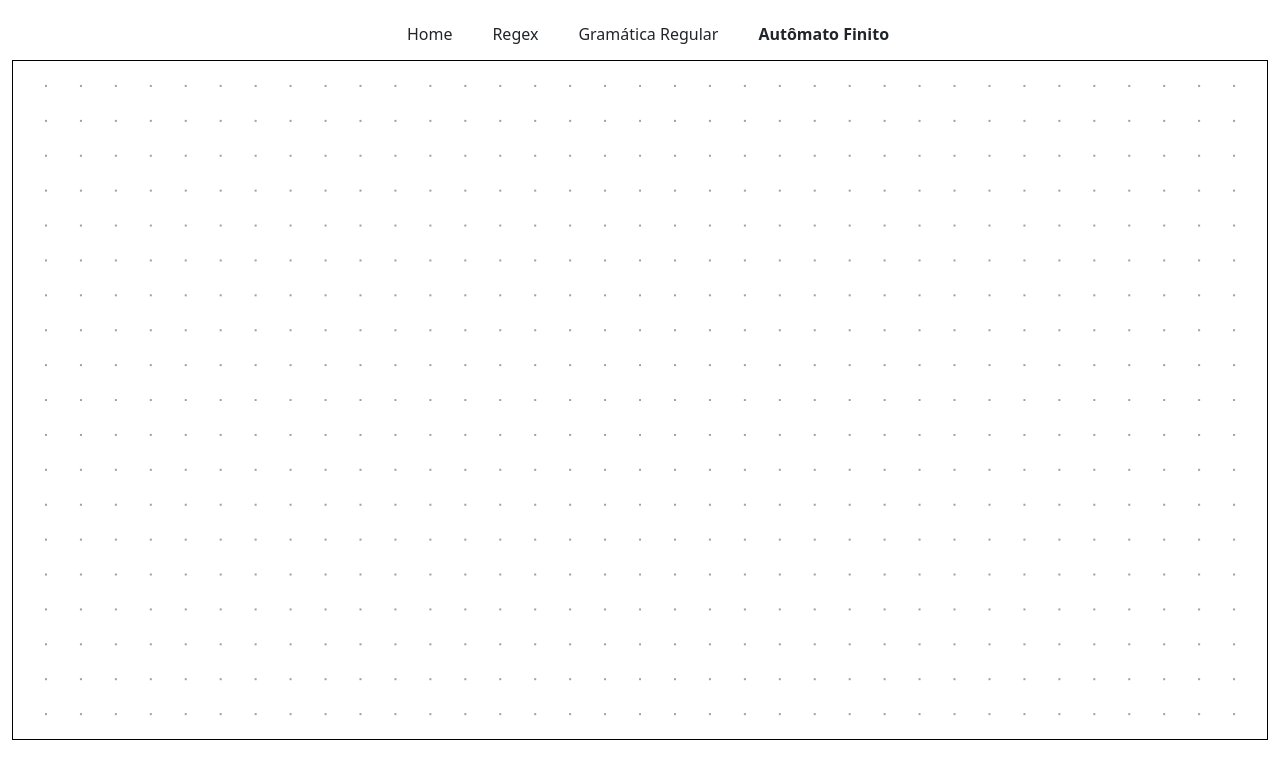
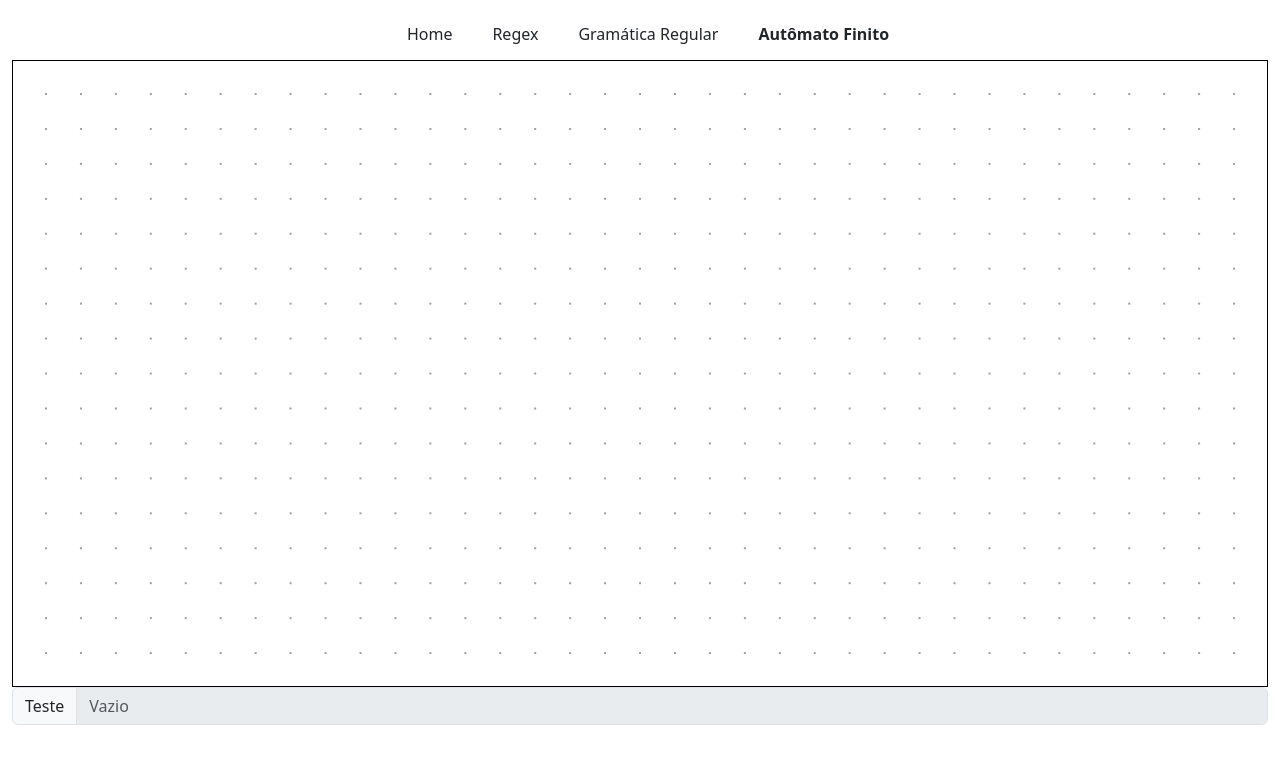
Before and after one commit to Igorjr19/clone-flap, a React (Vite) app: page /#/FiniteAutomata in a window 1280 px wide. Shown: the top 778 px of the page. Built offline with nearby package versions, Linux system fonts and the light colour scheme.

Commit message:
Create finite automata test

```diff
--- a/src/pages/finite-automata/finite-automata.tsx
+++ b/src/pages/finite-automata/finite-automata.tsx
@@ -1,5 +1,5 @@
 import React, { useEffect, useState } from 'react';
-import { Container, Dropdown } from 'react-bootstrap';
+import { Container, Dropdown, Form, InputGroup } from 'react-bootstrap';
 import Canvas from '../../components/canvas/canvas';
 
 const CIRCLE_RADIUS = 20;
@@ -59,6 +59,11 @@ const FiniteAutomata: React.FC<FiniteAutomataProps> = (
   const [showLabelInputPosition, setShowLabelInputPosition] =
     useState<Coordinate | null>(null);
   const [labelInputValue, setLabelInputValue] = useState<string>('');
+
+  const [input, setInput] = useState<string>('');
+  const [result, setResult] = useState<boolean>(false);
+  const [empty, setEmpty] = useState<boolean>(true);
+  const [disabled, setDisabled] = useState<boolean>(false);
 
   const handleContextMenu = (event: React.MouseEvent) => {
     event.preventDefault();
@@ -288,9 +293,7 @@ const FiniteAutomata: React.FC<FiniteAutomataProps> = (
     }
   };
 
-  const handleMouseUp = (
-    event: React.MouseEvent<HTMLCanvasElement, MouseEvent>,
-  ) => {
+  const handleMouseUp = () => {
     if (isAddingLink) {
       handleAddLinkEnd();
       return;
@@ -367,6 +370,10 @@ const FiniteAutomata: React.FC<FiniteAutomataProps> = (
   };
 
   useEffect(() => {
+    checkEnabled();
+  }, [circles, links]);
+
+  useEffect(() => {
     document.addEventListener('click', handleClickOutside);
     return () => {
       document.removeEventListener('click', handleClickOutside);
@@ -399,6 +406,56 @@ const FiniteAutomata: React.FC<FiniteAutomataProps> = (
 
   const isContextMenuOptionDisabled = !(selectedCircle.length > 0);
 
+  const checkEnabled = () => {
+    const initialState = circles.find((circle) => circle.isInitial);
+    const finalStates = circles.filter((circle) => circle.isFinal);
+    if (!initialState || finalStates.length === 0) {
+      setDisabled(true);
+      return;
+    }
+    setDisabled(false);
+  };
+
+  const finiteAutomataTest = (input: string) => {
+    const initialState = circles.find((circle) => circle.isInitial);
+    if (!initialState) {
+      return false;
+    }
+    const finalStates = circles.filter((circle) => circle.isFinal);
+    let currentState = initialState;
+    const linksMap = new Map<number, Link[]>();
+    links.forEach((link) => {
+      if (linksMap.has(link.from.id)) {
+        linksMap.get(link.from.id)?.push(link);
+      } else {
+        linksMap.set(link.from.id, [link]);
+      }
+    });
+    for (let i = 0; i < input.length; i++) {
+      const symbol = input[i];
+      const currentLinks = linksMap.get(currentState.id);
+      if (!currentLinks) {
+        return false;
+      }
+      const nextLink = currentLinks.find((link) =>
+        link.symbols.includes(symbol),
+      );
+      if (!nextLink) {
+        return false;
+      }
+      currentState = nextLink.to;
+    }
+    return finalStates.includes(currentState);
+  };
+
+  const onChangeInput = (e: React.ChangeEvent<HTMLInputElement>) => {
+    setInput(e.target.value);
+    setEmpty(e.target.value === '');
+    setResult(
+      e.target.value === '' ? false : finiteAutomataTest(e.target.value),
+    );
+  };
+
   return (
     <Container
       fluid
@@ -407,6 +464,8 @@ const FiniteAutomata: React.FC<FiniteAutomataProps> = (
         height: '85vh',
         padding: 0,
         margin: 0,
+        display: 'flex',
+        flexDirection: 'column',
       }}
       onContextMenu={handleContextMenu}
     >
@@ -496,6 +555,19 @@ const FiniteAutomata: React.FC<FiniteAutomataProps> = (
             : { x: 0, y: 0 }
         }
       ></Canvas>
+      <InputGroup className="mb-3">
+        <InputGroup.Text>Teste</InputGroup.Text>
+        <Form.Control
+          type="text"
+          placeholder="Vazio"
+          value={input}
+          onChange={onChangeInput}
+          disabled={disabled}
+          style={{
+            backgroundColor: empty ? '' : result ? 'green' : 'red',
+          }}
+        />
+      </InputGroup>
       {showMenu && (
         <Dropdown.Menu
           show
```
